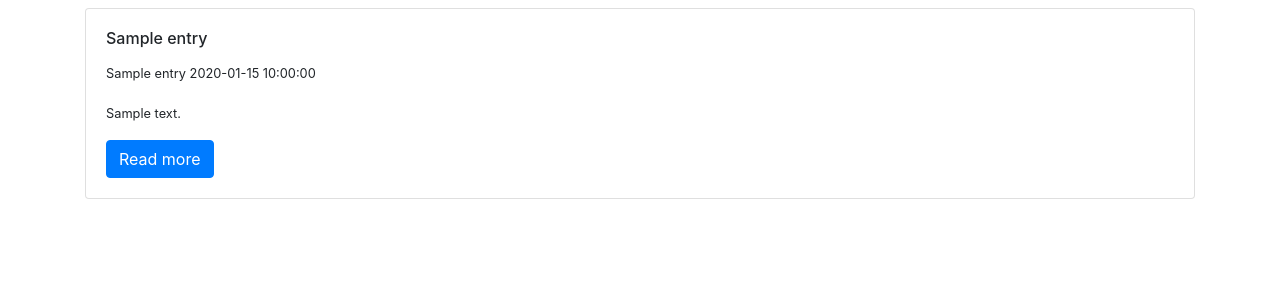
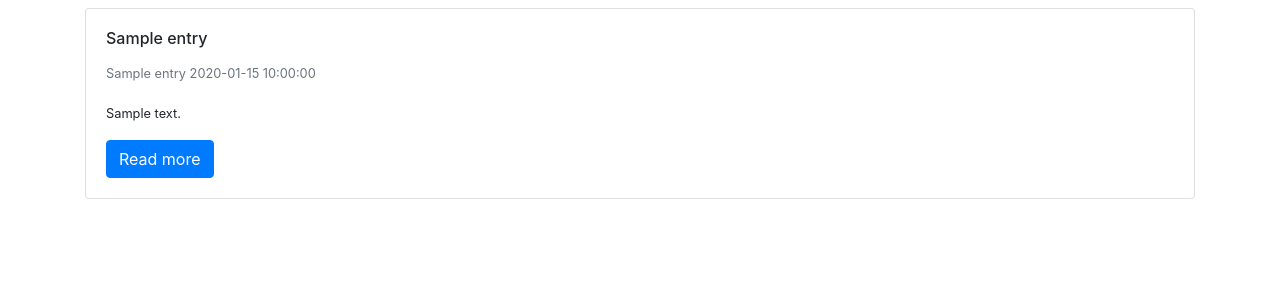
Before and after one commit to hk03ne/rss_scraper, a Flask app: template templates/show_entries.html in a window 1280 px wide. Shown: the part 56-356 px from the top of the page. Run offline with Flask 2, Linux system fonts and the light colour scheme; the template is opened without the code that fills it: most values are stand-ins (such as "Sample title", 1, 10 or a date in 2020); some libraries are stand-ins or nearby versions.

Commit message:
Fix view

```diff
--- a/templates/show_entries.html
+++ b/templates/show_entries.html
@@ -5,7 +5,7 @@
         <div class="card my-2">
             <div class="card-body">
                 <h6 class="card-title">{{ entry.entry_title }}</h5>
-                <p><small>{{ entry.site_title }} {{ entry.updated }}</small></p>
+                <p class="text-muted"><small>{{ entry.site_title }} {{ entry.updated }}</small></p>
                 <p><small class="card-text">{{ entry.summary|safe }}</small></p>
                 <a href="{{ entry.entry_url }}" class="btn btn-primary">Read more</a>
             </div>
```
